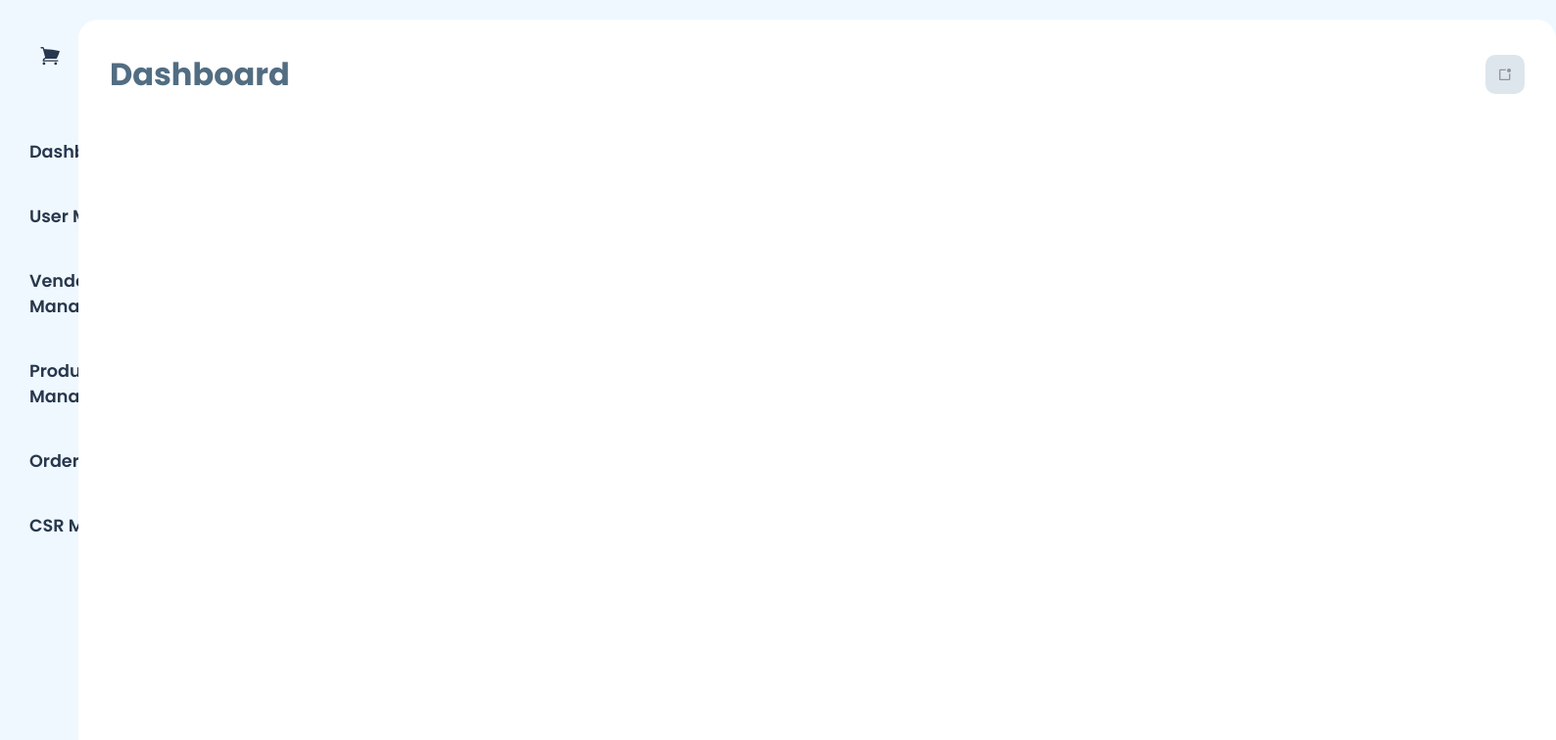
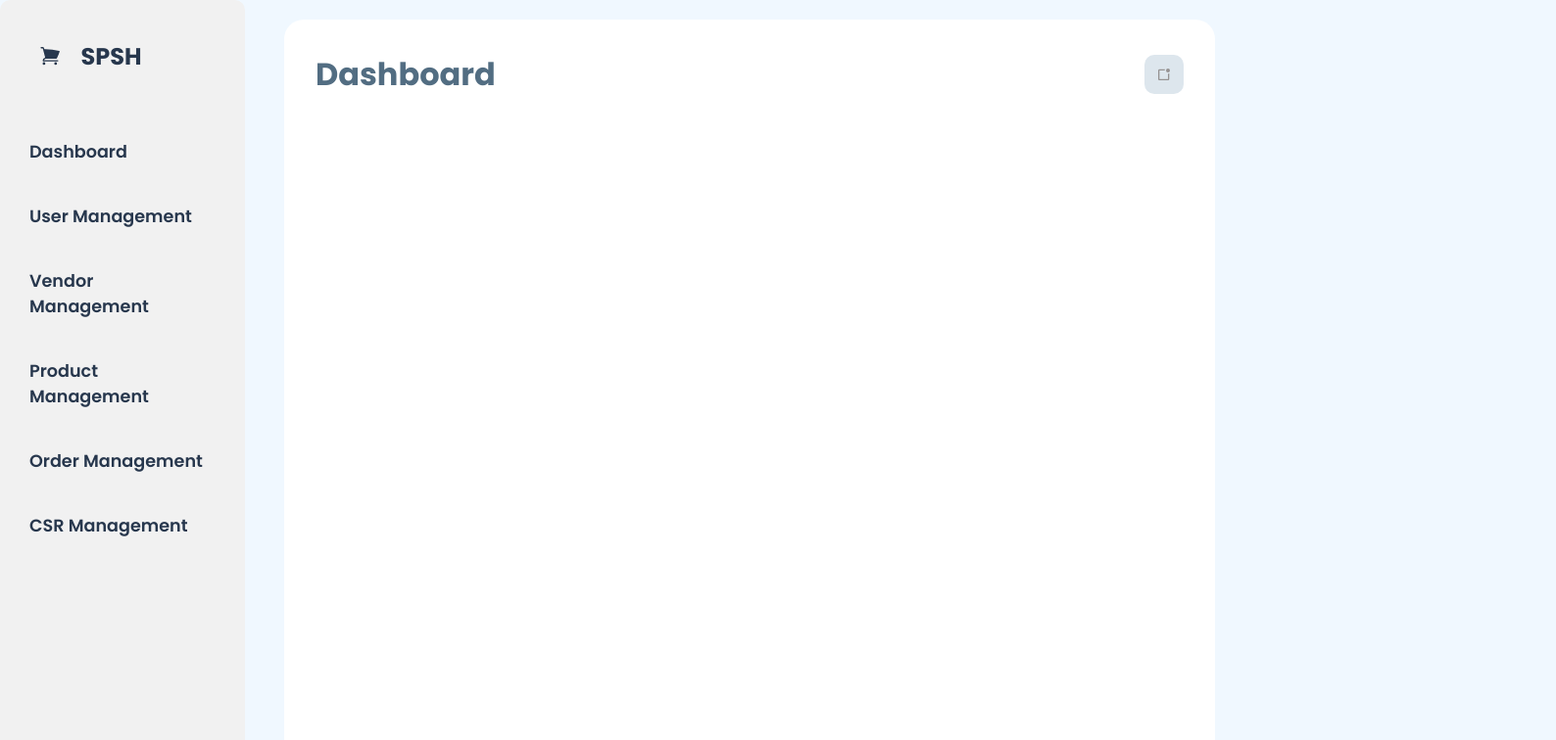
Before and after one commit to Sathira-Wijeratne/SPSH-Ecommerce-Application, a React (Create React App) app in the folder WebApplication/frontend/: page /Admin/AdminDashboard in a window 1280 px wide. Shown: the top 756 px of the page at 98% size, 1588 px wide, since content can reach past the window. Built offline with nearby package versions, Linux system fonts and the light colour scheme.

Commit message:
Positining issue fixed

```diff
--- a/WebApplication/frontend/src/App.js
+++ b/WebApplication/frontend/src/App.js
@@ -2,7 +2,7 @@ import React from "react";
 import { BrowserRouter as Router, Route, Routes } from "react-router-dom";
 import "./App.css";
 import "./index.css";
-import Login from "./Components/LoginScreen/Login";
+import Login from "./Components/loginScreen/Login";
 import AdminDashbord from "./Components/adminScreens/adminDashboard/AdminDashboardScreen";
 
 function App() {
--- a/WebApplication/frontend/src/Components/LoginScreen/Login.jsx
+++ b/WebApplication/frontend/src/Components/LoginScreen/Login.jsx
@@ -3,7 +3,7 @@ import { useNavigate } from "react-router-dom";
 import "./Login.css";
 
 import { FaUser, FaLock } from "react-icons/fa";
-import backgroundImage from "../Assets/loginimage.jpg";
+import backgroundImage from "../assets/loginimage.jpg";
 
 const Login = () => {
   const navigate = useNavigate();
--- a/WebApplication/frontend/src/Components/adminScreens/adminDashboard/AdminDashboardScreen.css
+++ b/WebApplication/frontend/src/Components/adminScreens/adminDashboard/AdminDashboardScreen.css
@@ -1,66 +1,53 @@
+/* Wrapper around the entire dashboard */
+.content {
+    width: 100vw; /* Take full viewport width */
+    height: 100vh; /* Take full viewport height */
+    display: flex;
+    justify-content: center; /* Center content horizontally */
+    box-sizing: border-box;
+    overflow: hidden; /* Ensure no horizontal scroll */
+    padding: 0;
+    margin: 0;
+}
+
 /* Dashboard Layout */
 .dashboard {
     display: flex;
-    gap: 20px;
+    gap: 20px; /* Space between the sidebar and dashboard content */
+    width: calc(100% - 250px - 40px);/* Use full width of the page */
     padding: 20px;
-    height: 100vh; /* Ensure full height of the viewport */
-    width: 100%; /* Take full width of the viewport */
     box-sizing: border-box;
-    max-width: 1200px;
-    margin: 0 auto; /* Center the dashboard on large screens */
+    margin-left: 250px;
+    height: 100vh; /* Full height of the viewport */
+    align-items: stretch; /* Ensure both elements take the full height */
+    overflow: hidden; /* Prevent horizontal scrolling */
 }
 
 /* Menu Sidebar */
 .menu {
-    width: 250px; /* Adjust the sidebar width, can be a percentage or fixed */
-    flex-shrink: 0;
+    width: 250px; /* Fixed sidebar width */
+    flex-shrink: 0; /* Prevent shrinking of the sidebar */
     padding: 20px;
-    height: 100vh; /* Ensure sidebar takes full height of the viewport */
+    height: 100vh; /* Full height of the viewport */
     box-sizing: border-box;
+    background-color: #f1f1f1; /* Background for visual separation */
+    border-radius: 10px; /* Optional: adds some rounding for a cleaner look */
+    z-index: 1; /* Ensure the menu stays visible above the content */
+    overflow: auto; /* In case menu content overflows */
 }
 
 /* Content Area */
 .dashboard--content {
     background: #fff;
-    flex: 1; /* This will make the content area fill the remaining space */
+    flex-grow: 1; /* Fill remaining space */
     border-radius: 20px;
     padding: 2rem;
     display: flex;
-    gap: 1.5rem;
     flex-direction: column; /* Stack items vertically */
-    justify-content: space-between;
+    justify-content: flex-start; /* Align content to the top */
     box-sizing: border-box;
-    margin-left: 20px; /* Add margin between menu and content */
-    position: relative;
+    overflow: auto; /* Enable scrolling if content is too long vertically */
+    margin-left: 0px; /* Small space between the menu and content */
+    margin-right: 0; /* Remove any extra margin on the right */
+    width: 100% ; /* Take full remaining width minus sidebar and gap */
 }
-
-/* Content Area specific for title and search bar */
-.content-header {
-    display: flex;
-    justify-content: space-between;
-    align-items: center;
-    padding: 1rem 0;
-}
-
-/* Profile and Search Area */
-.profile {
-    display: flex;
-    width: 1200px;
-    align-items: center;
-    gap: 1rem;
-}
-
-/* Search Input */
-.search-bar {
-    padding: 0.5rem;
-    border-radius: 10px;
-    border: 1px solid #ccc;
-    width: 200px;
-}
-
-/* Dashboard Content */
-.content {
-    justify-content: space-between;
-    width: auto;
-    flex: 1;
-}
```
Also changed, not shown: WebApplication/frontend/src/Components/adminScreens/adminDashboard/cards/Cards.css (added), WebApplication/frontend/src/Components/adminScreens/adminDashboard/cards/Cards.jsx (added).
